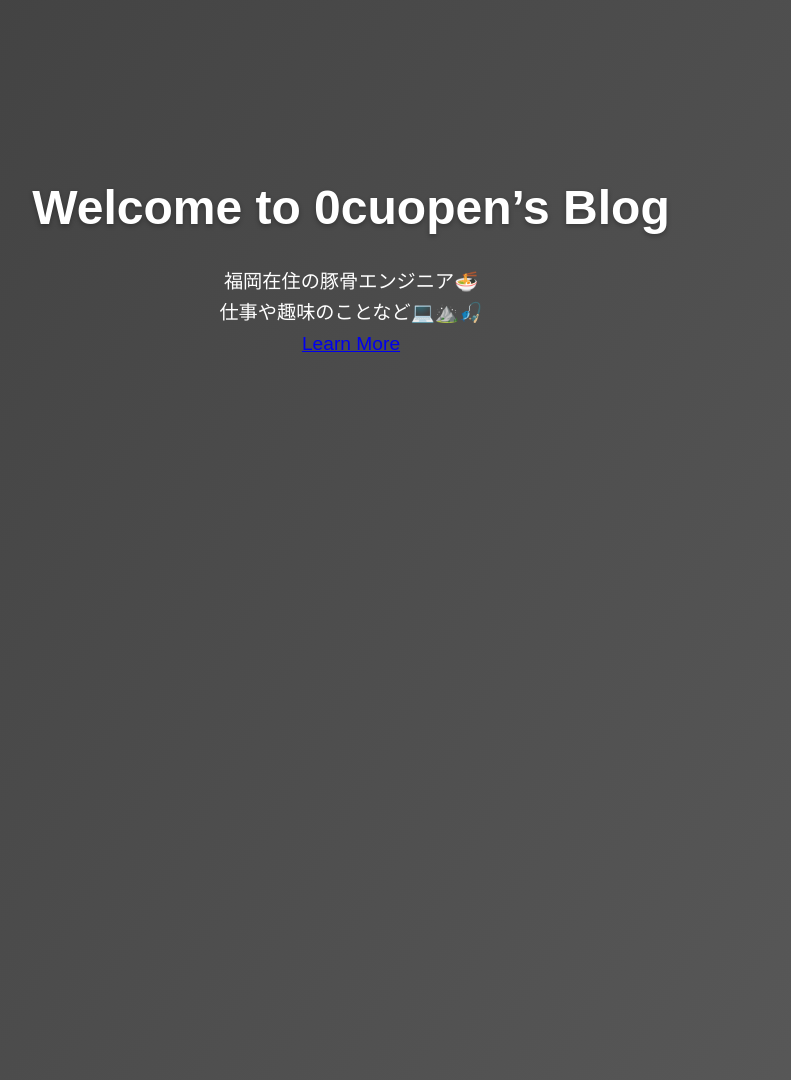
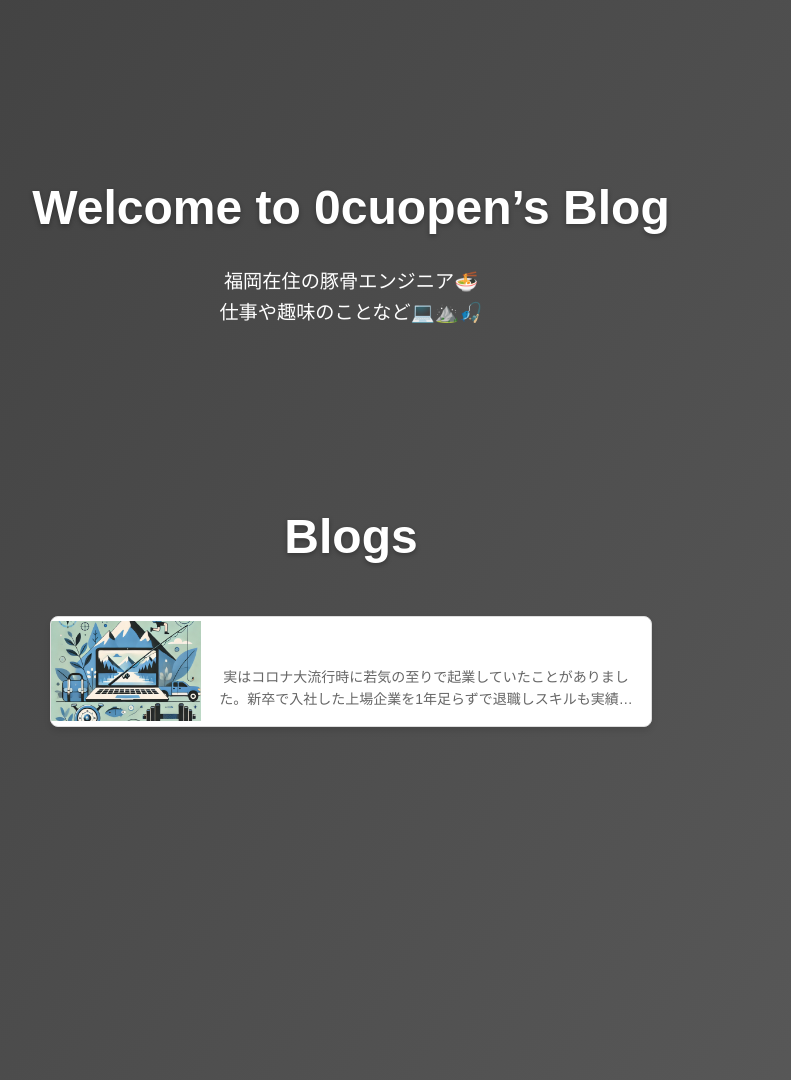
Before and after one commit to 0Cuopen/0cuopen.github.io, a Jekyll site: the page built from index.md, in a window 1280 px wide. Shown: the whole page, without its empty margins (289-1080 px from the left). Built offline with Jekyll 4.4.1, drawn with Linux system fonts in a browser that asks for light colours.

Commit message:
my startup failure story

```diff
--- a/assets/css/style.css
+++ b/assets/css/style.css
@@ -35,3 +35,9 @@ p {
   margin: 0 auto;
   color: #fff;
 }
+
+.blog_image{
+  display: block;
+  width: 600px;
+  margin: 0 auto;
+}
--- a/index.md
+++ b/index.md
@@ -9,14 +9,76 @@ title: Welcome to 0cuopen's Blog
 
 仕事や趣味のことなど💻⛰️🎣
 
-[Learn More](sample)
+# Blogs
+
+<div class="blog-container">
+    <a href="my_startup_failure_story.md" class="blog-horizontal-card">
+        <img src="assets/images/thumbnail.webp" alt="Blog Thumbnail" class="blog-thumbnail">
+        <div class="blog-content">
+            <h3 class="blog-title">起業戦記</h3>
+            <p class="blog-description">実はコロナ大流行時に若気の至りで起業していたことがありました。新卒で入社した上場企業を1年足らずで退職しスキルも実績…</p>
+        </div>
+    </a>
+</div>
+
 
 <style>
 h1 {
-  text-align: center;
+    text-align: center;
 }
 
 p {
-  text-align: center;
+    text-align: center;
 }
+
+.blog-container {
+    display: flex;
+    justify-content: center;
+    align-items: center;
+    padding: 20px;
+}
+
+.blog-horizontal-card {
+    display: flex;
+    align-items: center;
+    text-decoration: none;
+    background-color: #fff;
+    border: 1px solid #ddd;
+    border-radius: 8px;
+    box-shadow: 0 4px 6px rgba(0, 0, 0, 0.1);
+    overflow: hidden;
+    transition: transform 0.3s, box-shadow 0.3s;
+    max-width: 600px;
+    width: 100%;
+}
+
+.blog-horizontal-card:hover {
+    transform: translateY(-3px);
+    box-shadow: 0 6px 12px rgba(0, 0, 0, 0.2);
+}
+
+.blog-thumbnail {
+    width: 150px;
+    height: 100px;
+    object-fit: cover;
+    flex-shrink: 0;
+}
+
+.blog-content {
+    padding: 15px;
+    flex: 1;
+}
+
+.blog-title {
+    margin: 0 0 8px;
+    font-size: 18px;
+    color: #fff;
+}
+
+.blog-description {
+    margin: 0;
+    font-size: 14px;
+    color: #666;
+}
+
 </style>
```
Also changed, not shown: my_startup_failure_story.md (added, +90 -0 lines), sample.md (deleted, +0 -12 lines), assets/images/donotpay.png (added), assets/images/nagano_office.JPG (added), assets/images/thumbnail.webp (added).
